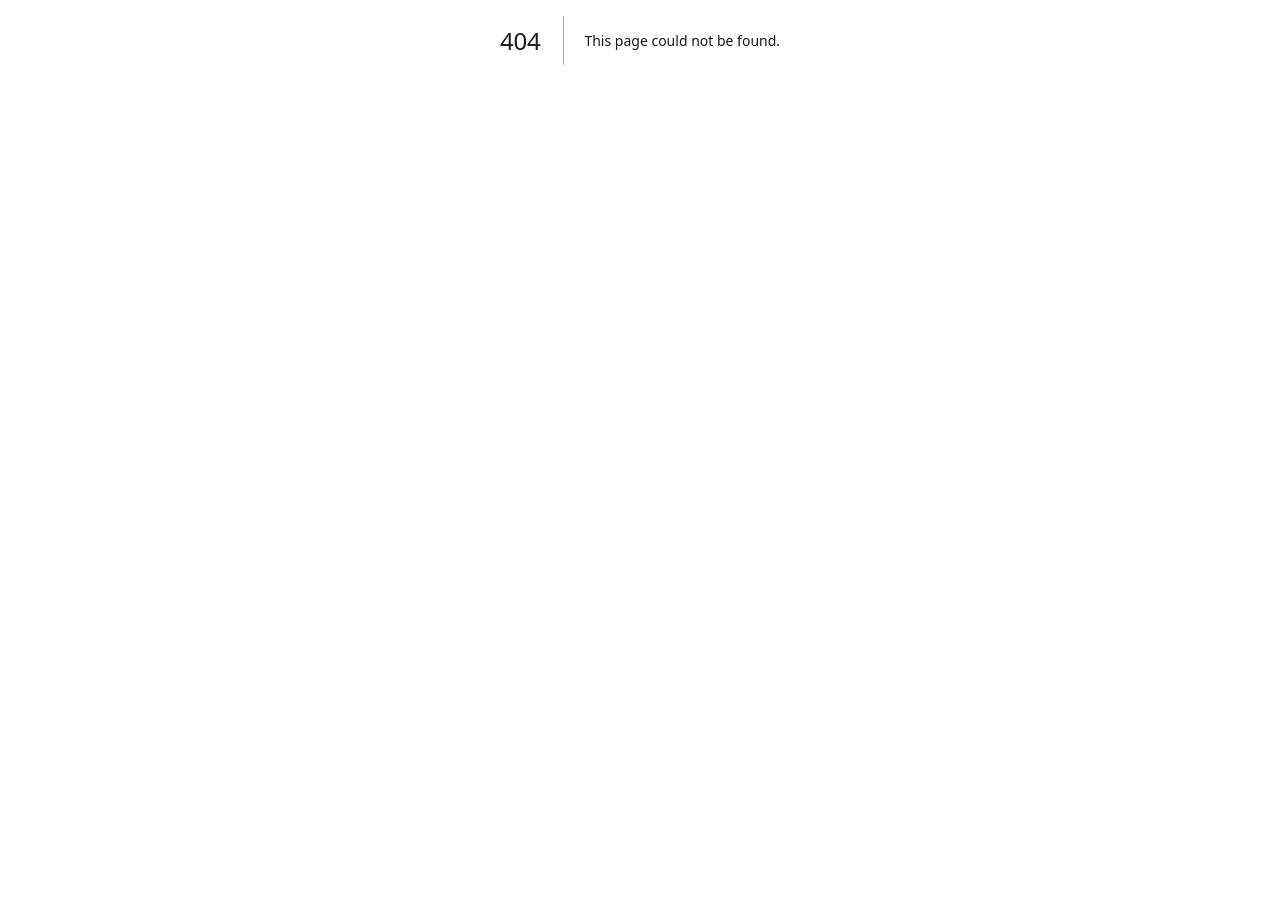
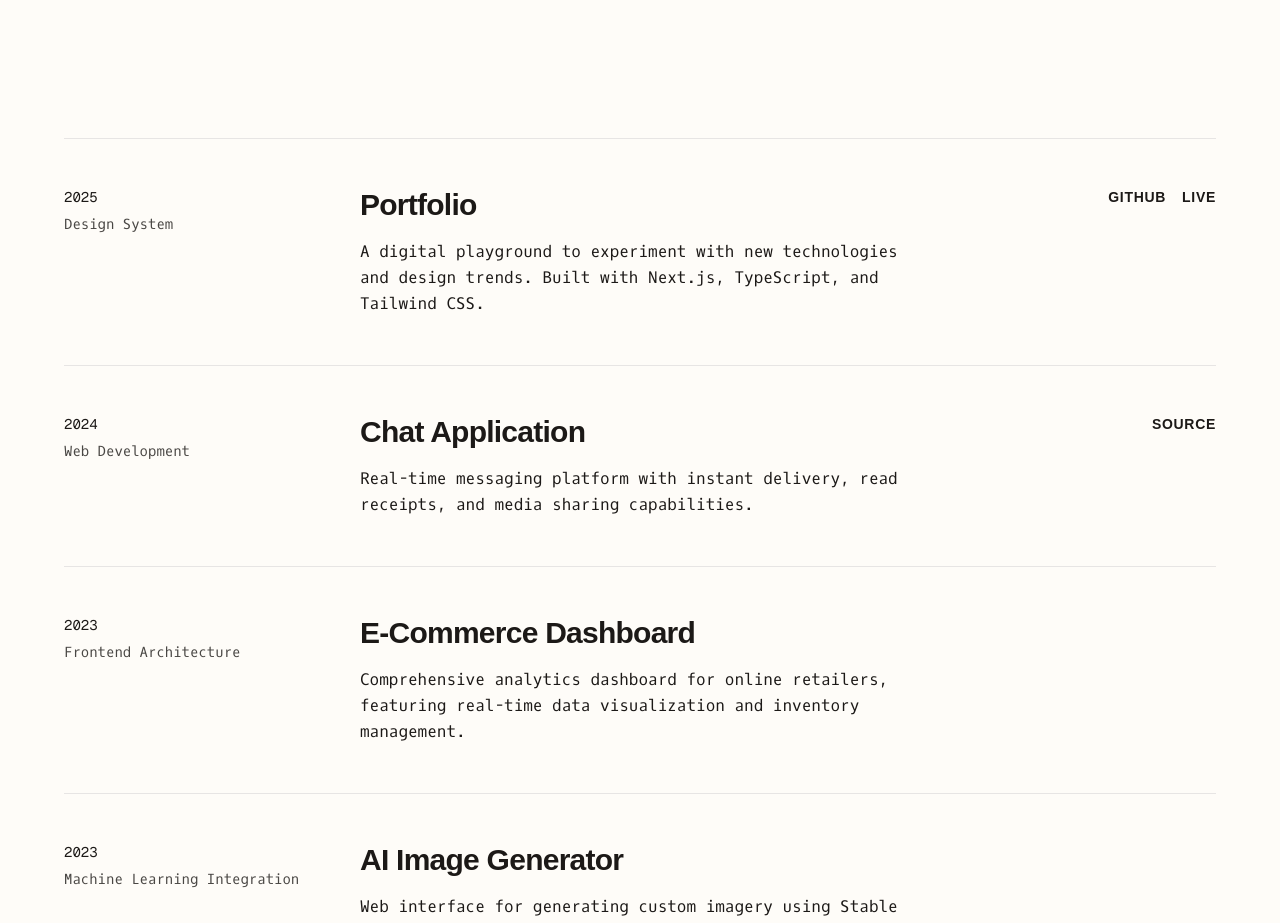
Before and after one commit to wakeupguruu/portfolio, a Next.js app: page /projects in a window 1280 px wide. Before the commit this address had no page. Shown: the part 360-1283 px from the top of the page. Before the commit the page ends 800 px from the top, so only its background shows below. Built offline with nearby package versions, Linux system fonts and the light colour scheme; a web font is replaced by a local one.

Commit message:
refactor: changes regarding the photography section

```diff
--- /dev/null
+++ b/app/projects/data.ts
@@ -0,0 +1,48 @@
+export interface Project {
+  title: string;
+  year: string;
+  category: string;
+  description: string;
+  href: string;
+  links: { label: string; url: string }[];
+}
+
+export const PROJECTS: Project[] = [
+  {
+    title: "Portfolio",
+    year: "2025",
+    category: "Design System",
+    description: "A digital playground to experiment with new technologies and design trends. Built with Next.js, TypeScript, and Tailwind CSS.",
+    href: "https://github.com/wakeupguruu/portfolio",
+    links: [
+        { label: "GitHub", url: "https://github.com/wakeupguruu/portfolio" },
+        { label: "Live", url: "https://portfolio-vyasg.vercel.app" }
+    ]
+  },
+  {
+    title: "Chat Application",
+    year: "2024",
+    category: "Web Development",
+    description: "Real-time messaging platform with instant delivery, read receipts, and media sharing capabilities.",
+    href: "#",
+    links: [
+        { label: "Source", url: "#" }
+    ]
+  },
+  {
+    title: "E-Commerce Dashboard",
+    year: "2023",
+    category: "Frontend Architecture",
+    description: "Comprehensive analytics dashboard for online retailers, featuring real-time data visualization and inventory management.",
+    href: "#",
+    links: []
+  },
+  {
+    title: "AI Image Generator",
+    year: "2023",
+    category: "Machine Learning Integration",
+    description: "Web interface for generating custom imagery using Stable Diffusion API with fine-tuned parameters.",
+    href: "#",
+    links: []
+  }
+];
--- /dev/null
+++ b/app/projects/page.tsx
@@ -0,0 +1,88 @@
+import { Header } from "@/components/Header";
+import { Footer } from "@/components/Footer";
+import { Container, Section } from "@/components/ui/section";
+import { PROJECTS } from "./data";
+import Link from "next/link";
+import { MinimalArrow } from "@/components/minimal-arrow";
+
+export default function ProjectsPage() {
+    return (
+        <div className="min-h-screen font-interTight bg-background text-foreground transition-colors duration-500">
+            <Header />
+
+            <div className="pt-24 pb-24 w-full overflow-x-hidden">
+                {/* Intro Section */}
+                <Container>
+                    <Section className="mb-24">
+                        <h1 className="text-4xl md:text-6xl font-black tracking-tighter mb-8 scale-y-110 origin-left">PROJECTS</h1>
+                        <p className="max-w-2xl text-lg leading-relaxed text-muted-foreground font-oxygen">
+                            A selection of my recent work in web development and design. I focus on creating intuitive, performance-driven interfaces that solve real user problems.
+                        </p>
+                    </Section>
+                </Container>
+
+                {/* Projects List */}
+                <Section className="mb-32">
+                    <Container>
+                        <div className="flex flex-col">
+                            {PROJECTS.map((project, index) => (
+                                <div
+                                    key={project.title}
+                                    className="group relative border-t border-border py-12 transition-colors hover:bg-muted/50"
+                                >
+                                    <div className="grid grid-cols-1 md:grid-cols-12 gap-8 items-start">
+
+                                        {/* Year & Category - Left Column */}
+                                        <div className="md:col-span-3 flex flex-row md:flex-col justify-between md:justify-start gap-2">
+                                            <span className="font-mono text-sm text-muted-foreground">{project.year}</span>
+                                            <span className="font-oxygen text-sm text-foreground/80">{project.category}</span>
+                                        </div>
+
+                                        {/* Title & Description - Middle Column */}
+                                        <div className="md:col-span-6">
+                                            <h2 className="text-2xl md:text-3xl font-bold tracking-tight mb-4 group-hover:text-accent transition-colors">
+                                                <Link href={project.href} className="flex items-center gap-2">
+                                                    {project.title}
+                                                </Link>
+                                            </h2>
+                                            <p className="text-muted-foreground leading-relaxed font-oxygen max-w-xl">
+                                                {project.description}
+                                            </p>
+                                        </div>
+
+                                        {/* Links/Arrow - Right Column */}
+                                        <div className="md:col-span-3 flex md:justify-end items-start pt-2 md:pt-0">
+                                            <div className="flex gap-4">
+                                                {project.links.length > 0 ? (
+                                                    project.links.map(link => (
+                                                        <a
+                                                            key={link.label}
+                                                            href={link.url}
+                                                            target="_blank"
+                                                            rel="noopener noreferrer"
+                                                            className="text-sm font-bold uppercase tracking-wider hover:underline underline-offset-4"
+                                                        >
+                                                            {link.label}
+                                                        </a>
+                                                    ))
+                                                ) : (
+                                                    <Link href={project.href} className="inline-block opacity-0 group-hover:opacity-100 transition-all duration-300 transform translate-x-[-10px] group-hover:translate-x-0">
+                                                        <MinimalArrow className="w-8 h-8 -rotate-45" />
+                                                    </Link>
+                                                )}
+                                            </div>
+                                        </div>
+                                    </div>
+                                </div>
+                            ))}
+                            {/* Bottom Border for the last item */}
+                            <div className="border-t border-border"></div>
+                        </div>
+                    </Container>
+                </Section>
+
+                <Footer />
+            </div>
+        </div>
+    );
+}
--- a/components/masonry-grid.tsx
+++ b/components/masonry-grid.tsx
@@ -1,7 +1,7 @@
 "use client";
 
 import Image from "next/image";
-import { useState } from "react";
+import { useState, useEffect } from "react";
 import { motion } from "framer-motion";
 import { cn } from "@/lib/utils";
 
@@ -25,6 +25,20 @@ export function MasonryGrid({ columns }: MasonryGridProps) {
     // For simplicity and per my preference, I'll keep the "3 column" logic but on mobile it'll just stack.
     // I'll use Flexbox or Grid. Flex row of Flex cols is best for manual control.
 
+    // Lock body scroll when modal is open
+    // (Optional: handle scrollbar shift if needed, but basic overflow-hidden is a good start)
+    useEffect(() => {
+        if (selectedPhoto) {
+            document.body.style.overflow = "hidden";
+        } else {
+            document.body.style.overflow = "";
+        }
+        // Cleanup function to ensure scroll is re-enabled if component unmounts while modal is open
+        return () => {
+            document.body.style.overflow = "";
+        };
+    }, [selectedPhoto]);
+
     return (
         <>
             {/* Container: Stack on mobile, 3 columns side-by-side on desktop */}
@@ -44,7 +58,11 @@ export function MasonryGrid({ columns }: MasonryGridProps) {
                                 {/* Wrapper to handle the "Ghost Slot" effect */}
                                 {/* We keep the slot taking up space, but the visual "moves" to the modal via layoutId */}
                                 <div className="relative w-full overflow-hidden bg-gray-100 dark:bg-zinc-800">
-                                    <motion.div layoutId={`photo-${photo.id}`} className="w-full h-full">
+                                    <motion.div
+                                        layoutId={`photo-${photo.id}`}
+                                        className="w-full h-full"
+                                        transition={{ type: "spring", stiffness: 300, damping: 30 }}
+                                    >
                                         <Image
                                             src={photo.src}
                                             alt={photo.alt}
@@ -72,13 +90,14 @@ export function MasonryGrid({ columns }: MasonryGridProps) {
             {/* Lightbox Overlay */}
             {selectedPhoto && (
                 <div
-                    className="fixed inset-0 z-[100] flex items-center justify-center bg-transparent backdrop-blur-xl p-4 cursor-zoom-out"
+                    className="fixed inset-0 z-100 flex items-center justify-center bg-transparent backdrop-blur-xl p-4 cursor-zoom-out"
                     onClick={() => setSelectedPhoto(null)}
                 >
                     <motion.div
                         layoutId={`photo-${selectedPhoto.id}`}
                         className="relative w-full max-w-7xl h-[85vh] flex flex-col items-center justify-center"
                         onClick={(e) => e.stopPropagation()} // Allow clicking image to do nothing, or zoom out if desired (propagation logic)
+                        transition={{ type: "spring", stiffness: 300, damping: 30 }}
                     >
                         {/* Use object-contain to never crop. The layoutId will morph width/height/position. */}
                         <Image
@@ -95,7 +114,8 @@ export function MasonryGrid({ columns }: MasonryGridProps) {
                     <motion.div
                         initial={{ opacity: 0 }}
                         animate={{ opacity: 1 }}
-                        className="absolute top-6 right-6 text-foreground cursor-pointer p-2 hover:opacity-70 transition-opacity z-[101]"
+                        exit={{ opacity: 0 }}
+                        className="absolute top-6 right-6 text-foreground cursor-pointer p-2 hover:opacity-70 transition-opacity z-101"
                         onClick={() => setSelectedPhoto(null)}
                     >
                         <span className="text-2xl">✕</span>
@@ -105,8 +125,9 @@ export function MasonryGrid({ columns }: MasonryGridProps) {
                         <motion.div
                             initial={{ opacity: 0, y: 10 }}
                             animate={{ opacity: 1, y: 0 }}
+                            exit={{ opacity: 0, y: 10 }}
                             transition={{ delay: 0.2 }}
-                            className="absolute bottom-8 left-0 right-0 text-center text-sm font-oxygen tracking-widest uppercase text-foreground/80 z-[101]"
+                            className="absolute bottom-8 left-0 right-0 text-center text-sm font-oxygen tracking-widest uppercase text-foreground/80 z-101"
                         >
                             {selectedPhoto.caption}
                         </motion.div>
```
